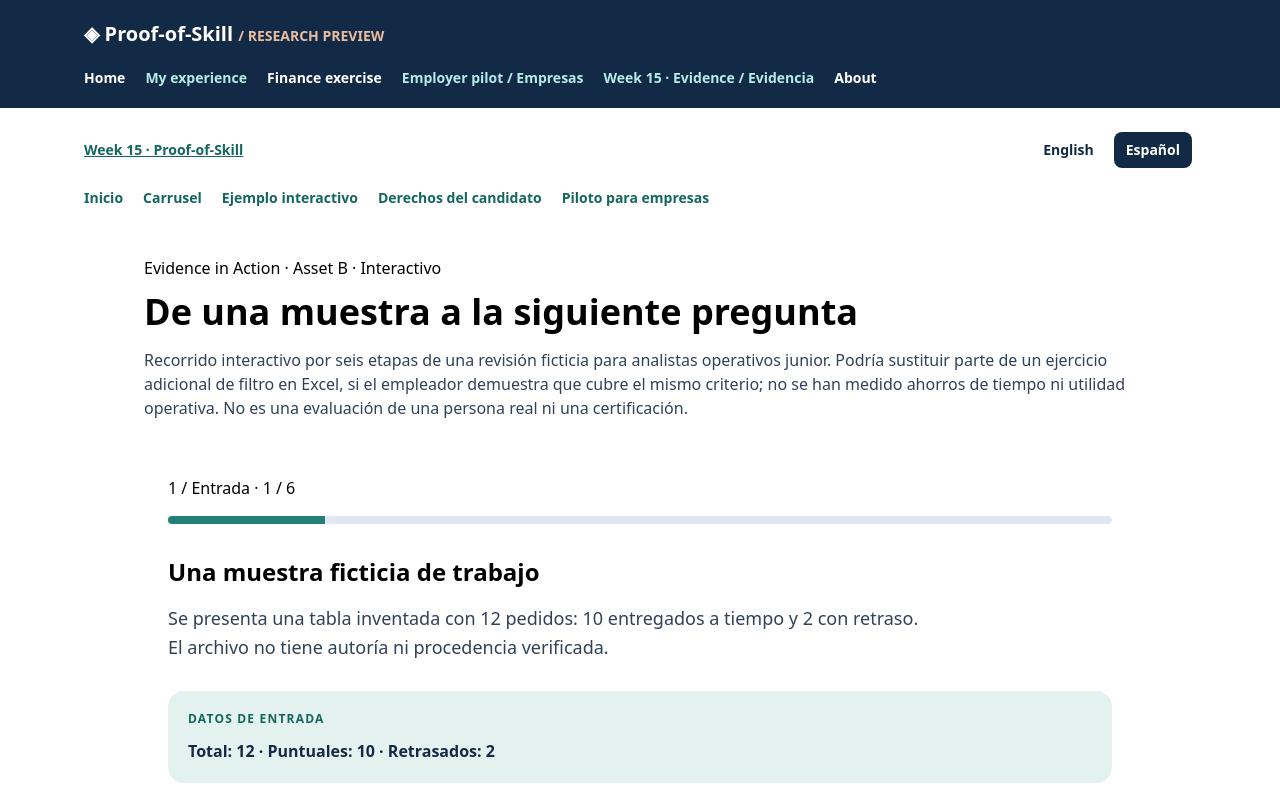
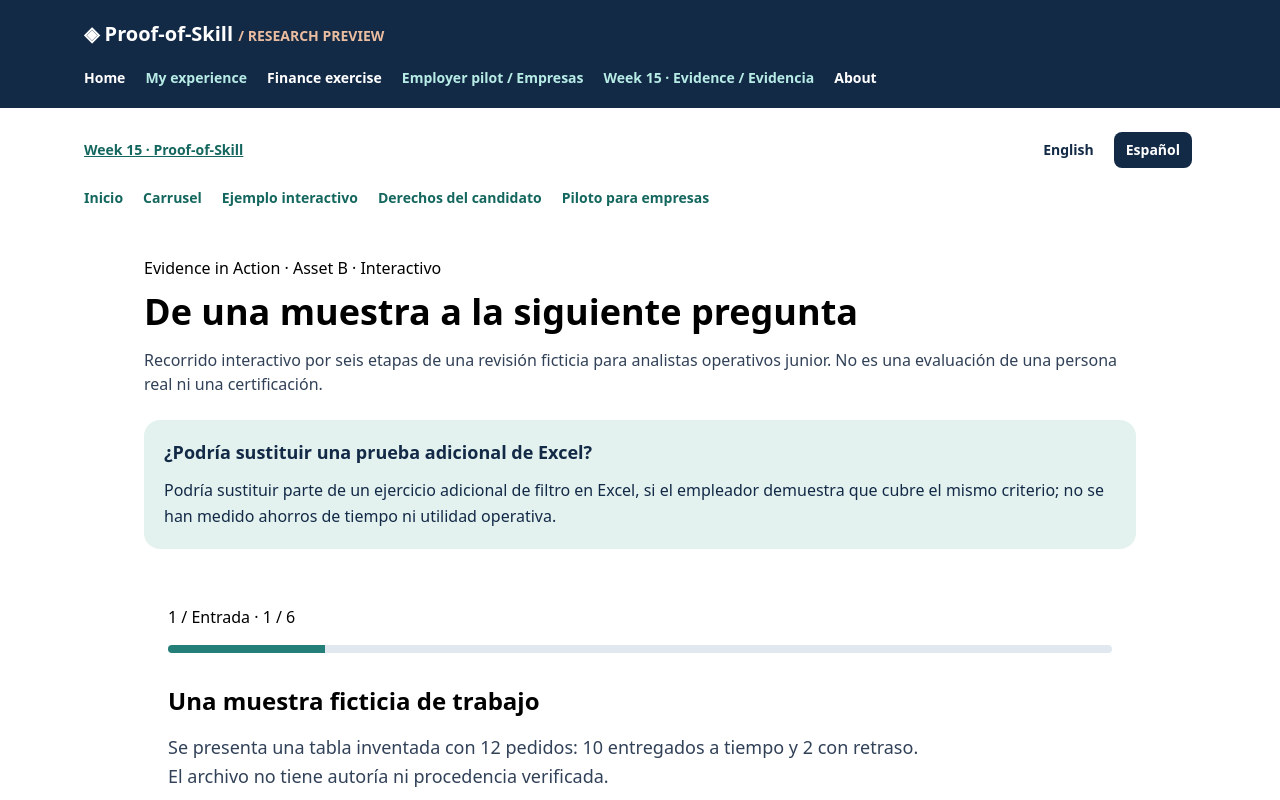
Before and after one commit to hanadagerab/proof-of-skill-week12, a Next.js app: page /week15/evidence in a window 1280 px wide. Both pictures are taken after a click on the button "Español". Shown: the top 800 px of the page. Built offline with nearby package versions, Linux system fonts and the light colour scheme.

Commit message:
fix(week15): visually emphasize conditional Excel-screening value before step one

```diff
--- a/app/week15/evidence/page.tsx
+++ b/app/week15/evidence/page.tsx
@@ -13,7 +13,11 @@ const steps=[
 ];
 export default function Evidence(){const [index,setIndex]=useState(0);const s=steps[index];const {lang}=useWeek15Language();if(lang==='en')return <EnglishEvidence/>;return <main lang="es" className="mx-auto max-w-5xl px-4 py-12 md:py-20">
 <p className="eyebrow">Evidence in Action · Asset B · Interactivo</p><h1 className="mt-3 text-4xl font-black">De una muestra a la siguiente pregunta</h1>
-<p className="mt-4 text-slate-700">Recorrido interactivo por seis etapas de una revisión ficticia para analistas operativos junior. Podría sustituir parte de un ejercicio adicional de filtro en Excel, si el empleador demuestra que cubre el mismo criterio; no se han medido ahorros de tiempo ni utilidad operativa. No es una evaluación de una persona real ni una certificación.</p>
+<p className="mt-4 text-slate-700">Recorrido interactivo por seis etapas de una revisión ficticia para analistas operativos junior. No es una evaluación de una persona real ni una certificación.</p>
+<section aria-labelledby="week15-excel-value-es" className="mt-6 rounded-2xl border border-[#91D3C9] border-l-4 border-l-[#197A84] bg-[#E4F2EF] px-5 py-5 md:px-7 md:py-6">
+<h2 id="week15-excel-value-es" className="text-lg md:text-xl font-black leading-snug text-[#132A47]">¿Podría sustituir una prueba adicional de Excel?</h2>
+<p className="mt-3 text-base leading-relaxed text-[#132A47]">Podría sustituir parte de un ejercicio adicional de filtro en Excel, si el empleador demuestra que cubre el mismo criterio; no se han medido ahorros de tiempo ni utilidad operativa.</p>
+</section>
 <div className="mt-8 rounded-3xl border border-slate-200 bg-white p-6 md:p-10 shadow-sm" aria-live="polite"><p className="eyebrow">{s.tag} · {index+1} / 6</p><div className="mt-4 h-2 overflow-hidden rounded-full bg-slate-200"><div className="h-full bg-[#237F78] transition-all" style={{width:`${(index+1)/6*100}%`}}/></div>
 <h2 className="mt-8 text-2xl md:text-3xl font-black">{s.heading}</h2><p className="mt-4 max-w-3xl text-lg leading-relaxed text-slate-700">{s.body}</p>
 <div className="mt-7 rounded-2xl bg-[#E4F2EF] p-5"><p className="text-xs font-extrabold tracking-widest text-[#14675E] uppercase">{s.label}</p><p className="mt-3 font-semibold text-[#132A47]">{s.note}</p></div>
```
